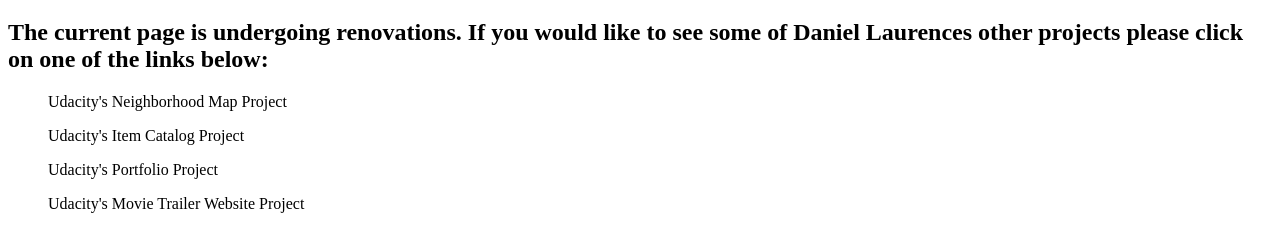
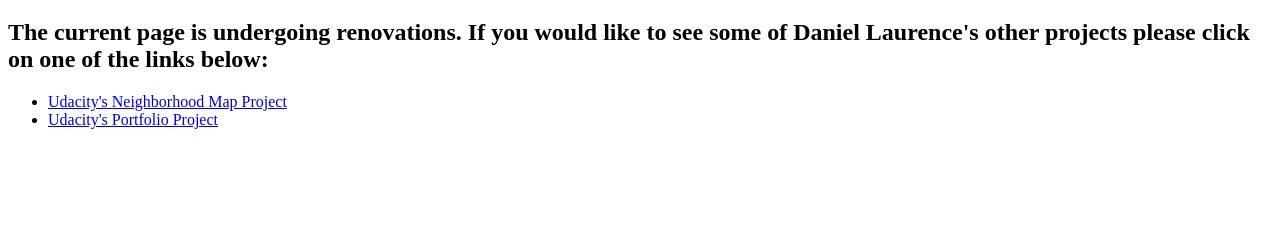
Before and after one commit to dlaurence269/daniellaurence.com, a plain HTML site: page index.html in a window 1280 px wide. Shown: the part 61-312 px from the top of the page. Drawn offline with Linux system fonts and the light colour scheme.

Commit message:
Fix broken links.

```diff
--- a/index.html
+++ b/index.html
@@ -5,10 +5,10 @@
 </head>
 <body>
     <h1>We're Sorry:(</h1>
-    <h2>The current page is undergoing renovations. If you would like to see some of Daniel Laurences other projects please click on one of the links below:</h2>
-    <ul a href="www.daniellaurence.com/neighborhood_map">Udacity's Neighborhood Map Project</ul>
-    <ul a href="www.daniellaurence.com/beer">Udacity's Item Catalog Project</ul>
-    <ul a href="www.daniellaurence.com/portfolio">Udacity's Portfolio Project</ul>
-    <ul a href="www.daniellaurence.com/movie_trailers">Udacity's Movie Trailer Website Project</ul>
+    <h2>The current page is undergoing renovations. If you would like to see some of Daniel Laurence's other projects please click on one of the links below:</h2>
+    <ul>
+        <li> <a href="/neighborhood_map">Udacity's Neighborhood Map Project</a> </li>
+        <li> <a href="/portfolio">Udacity's Portfolio Project</a> </li>
+    </ul>
 </body>
 </html>
```
